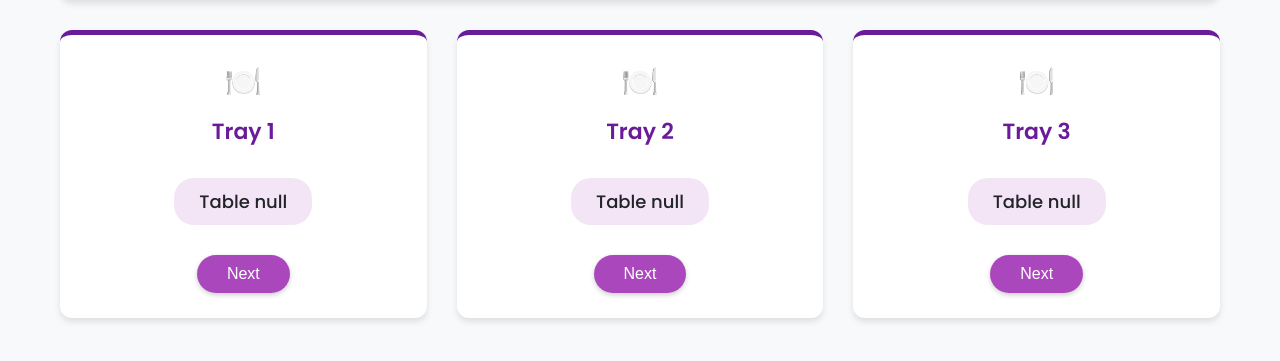
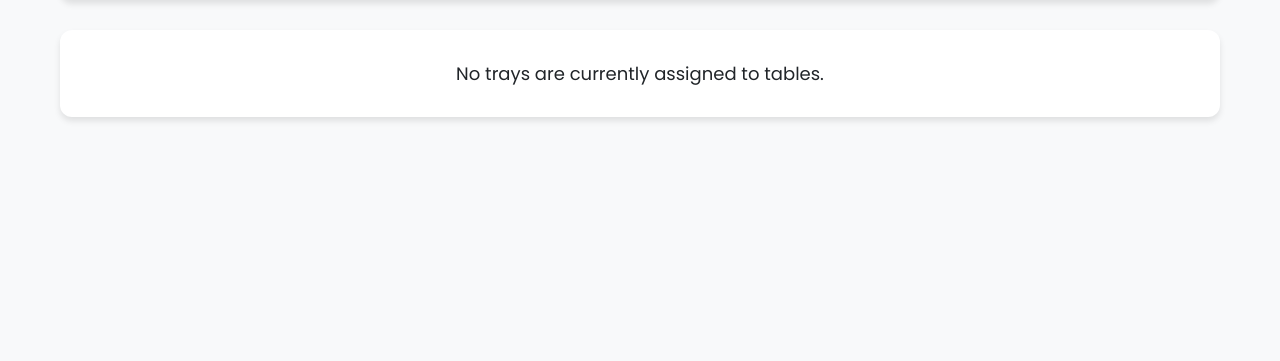
Before and after one commit to Devraj5032/rover_display, a Flask app: page /tray_mgmt in a window 1280 px wide. Shown: the part 100-461 px from the top of the page. Run offline with Flask 3, Linux system fonts and the light colour scheme.

Commit message:
Update tray_mgmt.html

```diff
--- a/templates/tray_mgmt.html
+++ b/templates/tray_mgmt.html
@@ -204,6 +204,17 @@
         color: var(--success-color);
       }
 
+      .no-trays-message {
+        text-align: center;
+        padding: 30px;
+        background-color: white;
+        border-radius: var(--border-radius);
+        box-shadow: var(--box-shadow);
+        font-size: 18px;
+        color: var(--dark-color);
+        grid-column: 1 / -1;
+      }
+
       @media (max-width: 768px) {
         .header {
           flex-direction: column;
@@ -239,27 +250,8 @@
         </div>
       </div>
 
-      <div class="trays-container">
-        <div class="tray" id="tray1">
-          <div class="tray-icon">🍽️</div>
-          <h2 class="tray-title">Tray 1</h2>
-          <div class="table-info" id="table1">Table 2</div>
-          <button class="next-btn" onclick="nextTable(1)">Next</button>
-        </div>
-
-        <div class="tray" id="tray2">
-          <div class="tray-icon">🍽️</div>
-          <h2 class="tray-title">Tray 2</h2>
-          <div class="table-info" id="table2">Table 6</div>
-          <button class="next-btn" onclick="nextTable(2)">Next</button>
-        </div>
-
-        <div class="tray" id="tray3">
-          <div class="tray-icon">🍽️</div>
-          <h2 class="tray-title">Tray 3</h2>
-          <div class="table-info" id="table3">Table 4</div>
-          <button class="next-btn" onclick="nextTable(3, true)">Next</button>
-        </div>
+      <div class="trays-container" id="traysContainer">
+        <!-- Trays will be dynamically generated here -->
       </div>
     </div>
 
@@ -281,7 +273,7 @@
         const queryString = window.location.search;
         const urlParams = new URLSearchParams(queryString);
 
-        // Get table numbers from URL parameters or use defaults
+        // Get table numbers from URL parameters
         params.table1 = urlParams.get("table1");
         params.table2 = urlParams.get("table2");
         params.table3 = urlParams.get("table3");
@@ -290,19 +282,64 @@
         return params;
       }
 
-      // Initialize tables with URL parameters
+      // Function to create a tray element
+      function createTrayElement(trayNumber, tableNumber, isLastTray = false) {
+        const trayDiv = document.createElement("div");
+        trayDiv.className = "tray";
+        trayDiv.id = `tray${trayNumber}`;
+
+        trayDiv.innerHTML = `
+          <div class="tray-icon">🍽️</div>
+          <h2 class="tray-title">Tray ${trayNumber}</h2>
+          <div class="table-info" id="table${trayNumber}">Table ${tableNumber}</div>
+          <button class="next-btn" onclick="nextTable(${trayNumber}, ${isLastTray})">Next</button>
+        `;
+
+        return trayDiv;
+      }
+
+      // Initialize trays with URL parameters
       function initTables() {
         const params = getUrlParams();
+        const traysContainer = document.getElementById("traysContainer");
 
-        document.getElementById(
-          "table1"
-        ).textContent = `Table ${params.table1}`;
-        document.getElementById(
-          "table2"
-        ).textContent = `Table ${params.table2}`;
-        document.getElementById(
-          "table3"
-        ).textContent = `Table ${params.table3}`;
+        // Clear any existing content
+        traysContainer.innerHTML = "";
+
+        let trayCount = 0;
+        const totalTrays = 3;
+
+        // Check each tray and only create it if it has a table assigned
+        for (let i = 1; i <= totalTrays; i++) {
+          const tableParam = params[`table${i}`];
+
+          // Only create tray if table parameter exists and is not null, undefined, or empty
+          if (tableParam) {
+            // Determine if this is the last tray with a table assigned
+            const isLastAssignedTray =
+              i === totalTrays ||
+              (!params[`table${i + 1}`] &&
+                !params[`table${i + 2}`] &&
+                !params[`table${i + 3}`]);
+
+            const trayElement = createTrayElement(
+              i,
+              tableParam,
+              isLastAssignedTray
+            );
+            traysContainer.appendChild(trayElement);
+            trayCount++;
+          }
+        }
+
+        // If no trays have tables assigned, show a message
+        if (trayCount === 0) {
+          const noTraysMessage = document.createElement("div");
+          noTraysMessage.className = "no-trays-message";
+          noTraysMessage.textContent =
+            "No trays are currently assigned to tables.";
+          traysContainer.appendChild(noTraysMessage);
+        }
       }
 
       // Function to call the "Return Home" API
@@ -375,14 +412,23 @@
 
           if (response.ok) {
             notification.textContent = "Successfully returned to chef!";
+            setTimeout(() => {
+              window.location.href = "http://localhost:5000/";
+            }, 1500); // wait 1 second to show message before redirect
           } else {
             notification.textContent =
               "Error calling API. Redirecting anyway...";
+            setTimeout(() => {
+              window.location.href = "http://localhost:5000/";
+            }, 1500);
           }
         } catch (error) {
           console.error("Error calling Return to Chef API:", error);
           const notification = document.getElementById("notification");
           notification.textContent = "Error calling API. Redirecting anyway...";
+          setTimeout(() => {
+            window.location.href = "http://localhost:5000/";
+          }, 1500);
         }
       }
 
```
